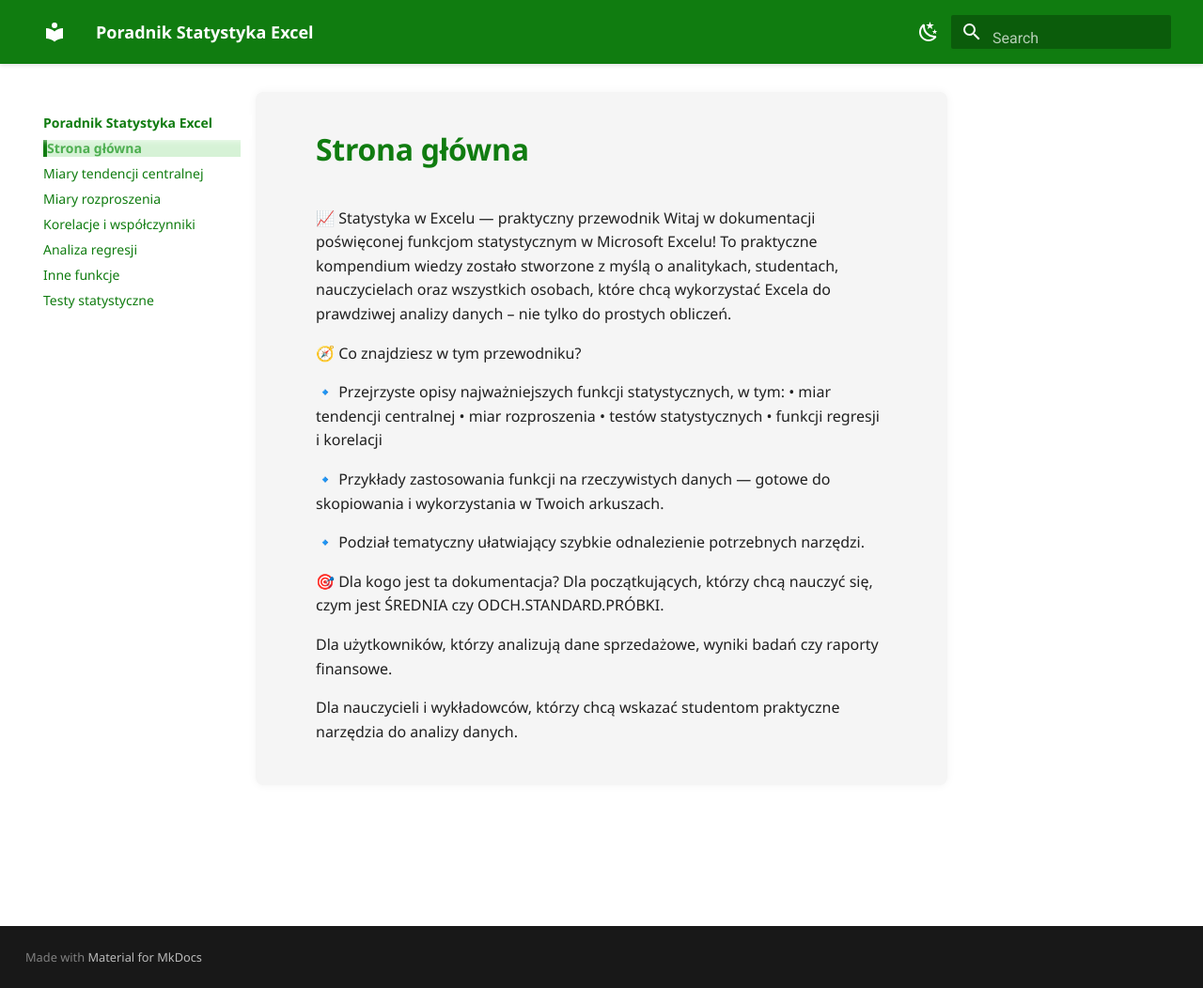
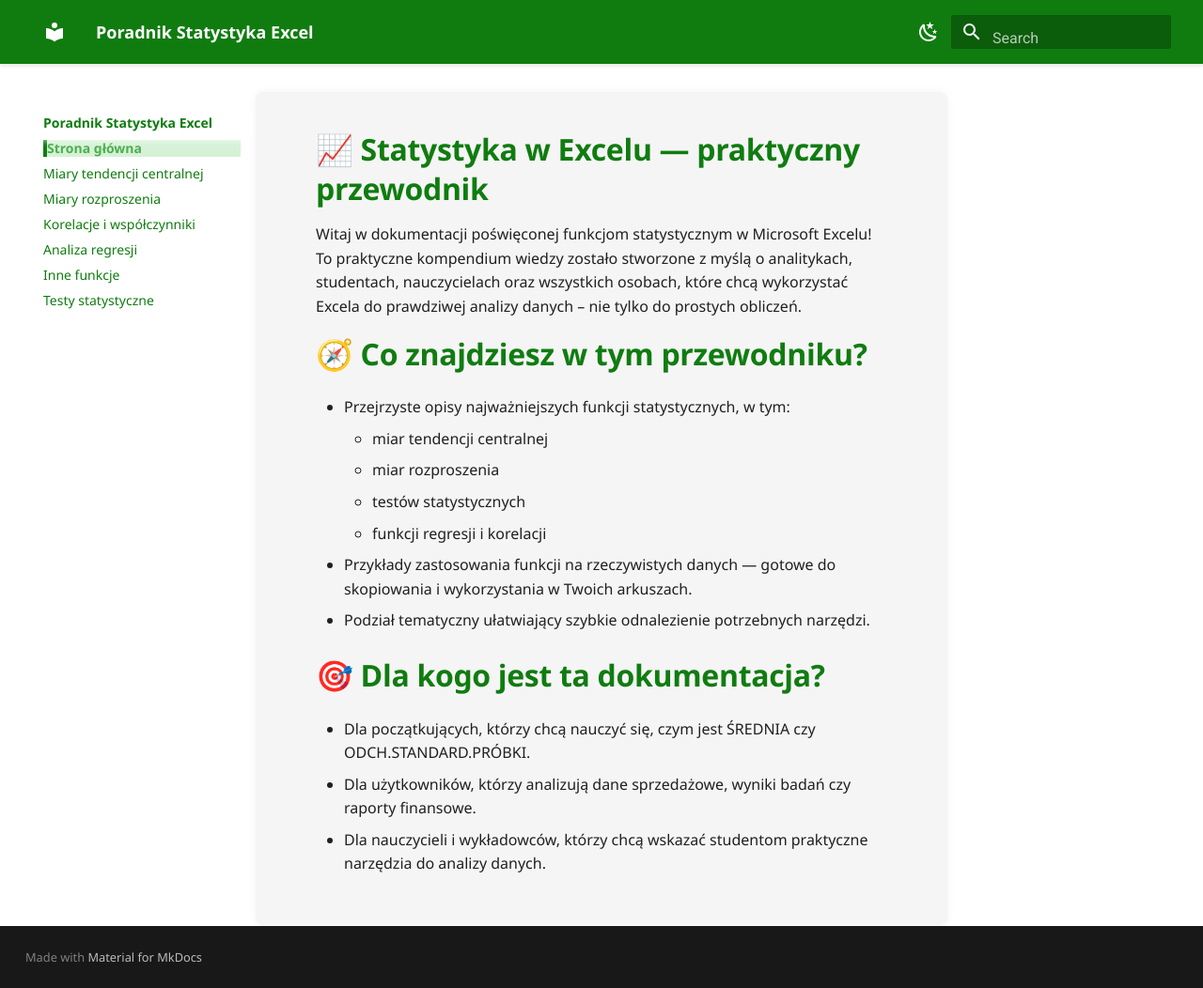
Before and after one commit to Filipek27/Projekt-na-SWPG-Produkcyjny, an MkDocs documentation site: the page built from docs/index.md, in a window 1280 px wide and 1052 px high. Shown: the whole window at 94% size. Built offline with MkDocs 1.6.1 and Material for MkDocs 9.7.7, drawn with Linux system fonts in a browser that asks for light colours.

Commit message:
Poprawa formatowania w index.md

```diff
--- a/docs/assets/css/custom.css
+++ b/docs/assets/css/custom.css
@@ -36,6 +36,7 @@ body {
 h1, h2, h3, h4 {
   color: #107C10;
   font-weight: 700;
+  margin: 0 0 0.5em;
 }
 
 .md-typeset h1,
@@ -44,6 +45,7 @@ h1, h2, h3, h4 {
 .md-typeset h4 {
   color: #107C10;
   font-weight: 700;
+  margin: 0 0 0.5em;
 }
 
 a {
@@ -93,6 +95,14 @@ code {
   margin: 0 auto;
   max-width: 100%;
   box-shadow: none;
+}
+
+.md-typeset ul {
+  list-style-type: disc;
+}
+
+.md-typeset ul ul {
+  list-style-type: circle;
 }
 
 
--- a/docs/index.md
+++ b/docs/index.md
@@ -1,22 +1,24 @@
-📈 Statystyka w Excelu — praktyczny przewodnik
+# 📈 Statystyka w Excelu — praktyczny przewodnik
+
 Witaj w dokumentacji poświęconej funkcjom statystycznym w Microsoft Excelu!
 To praktyczne kompendium wiedzy zostało stworzone z myślą o analitykach, studentach, nauczycielach oraz wszystkich osobach, które chcą wykorzystać Excela do prawdziwej analizy danych – nie tylko do prostych obliczeń.
 
-🧭 Co znajdziesz w tym przewodniku?
+# 🧭 Co znajdziesz w tym przewodniku?
 
-🔹 Przejrzyste opisy najważniejszych funkcji statystycznych, w tym:
-• miar tendencji centralnej
-• miar rozproszenia
-• testów statystycznych
-• funkcji regresji i korelacji
+- Przejrzyste opisy najważniejszych funkcji statystycznych, w tym:
+    * miar tendencji centralnej
+    * miar rozproszenia
+    * testów statystycznych
+    * funkcji regresji i korelacji
 
-🔹 Przykłady zastosowania funkcji na rzeczywistych danych — gotowe do skopiowania i wykorzystania w Twoich arkuszach.
+- Przykłady zastosowania funkcji na rzeczywistych danych — gotowe do skopiowania i wykorzystania w Twoich arkuszach.
 
-🔹 Podział tematyczny ułatwiający szybkie odnalezienie potrzebnych narzędzi.
+- Podział tematyczny ułatwiający szybkie odnalezienie potrzebnych narzędzi.
 
-🎯 Dla kogo jest ta dokumentacja?
-Dla początkujących, którzy chcą nauczyć się, czym jest ŚREDNIA czy ODCH.STANDARD.PRÓBKI.
+# 🎯 Dla kogo jest ta dokumentacja?
 
-Dla użytkowników, którzy analizują dane sprzedażowe, wyniki badań czy raporty finansowe.
+- Dla początkujących, którzy chcą nauczyć się, czym jest ŚREDNIA czy ODCH.STANDARD.PRÓBKI.
 
-Dla nauczycieli i wykładowców, którzy chcą wskazać studentom praktyczne narzędzia do analizy danych.
+- Dla użytkowników, którzy analizują dane sprzedażowe, wyniki badań czy raporty finansowe.
+
+- Dla nauczycieli i wykładowców, którzy chcą wskazać studentom praktyczne narzędzia do analizy danych.
```
